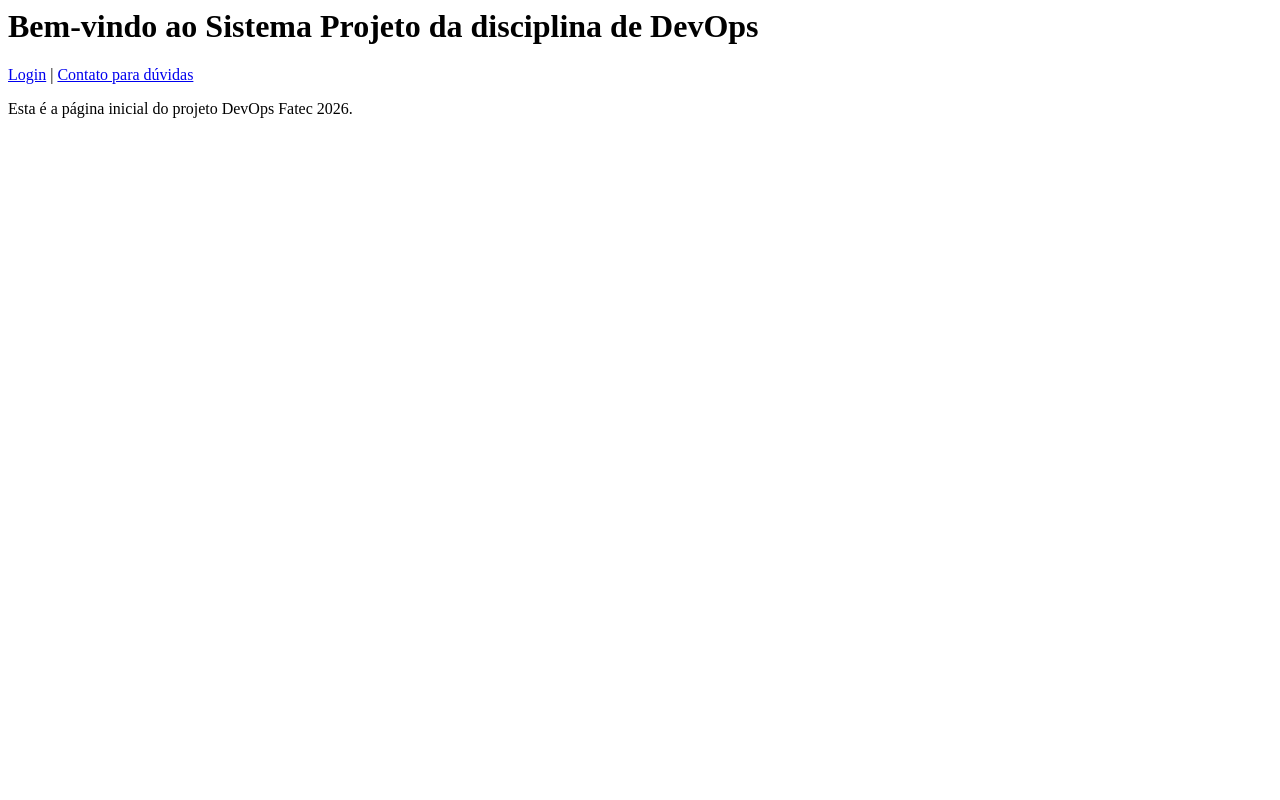
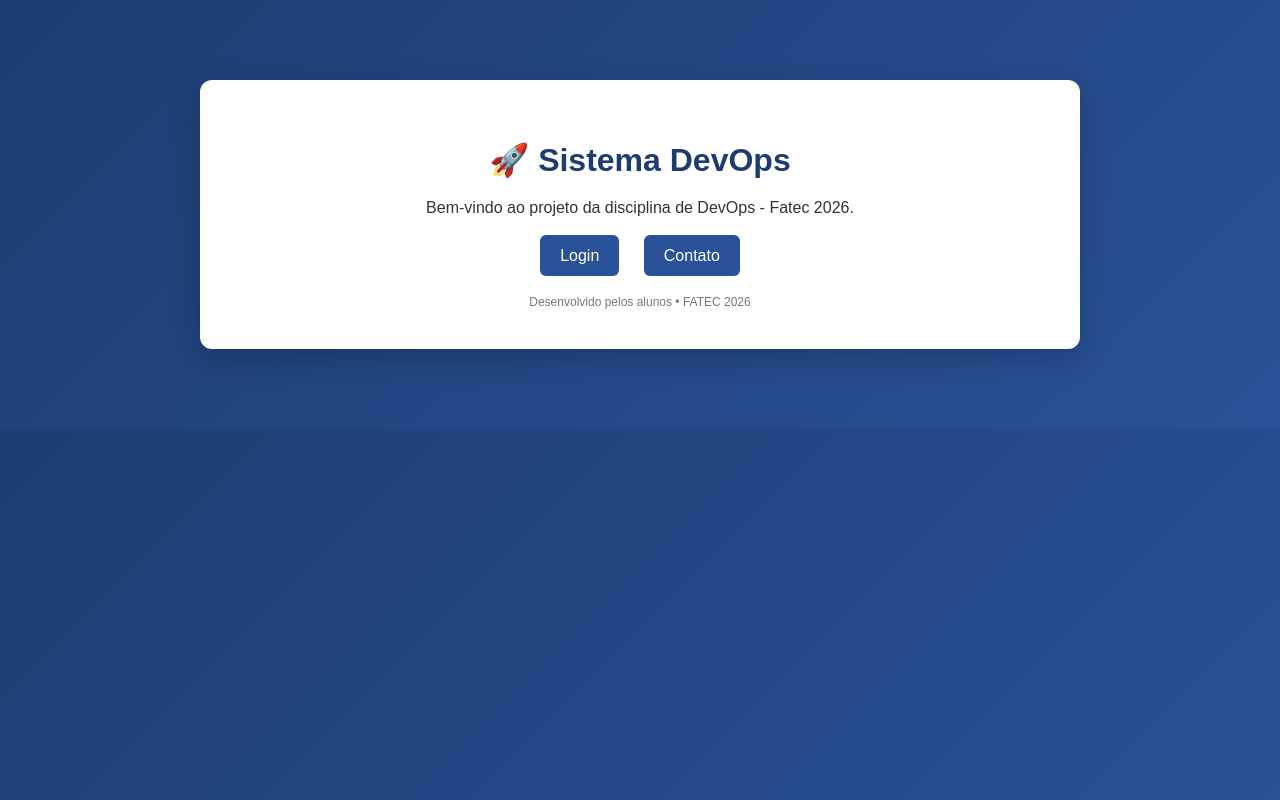
Before and after one commit to thigber/Projeto_devops_Fatec, a plain HTML site: page index.html in a window 1280 px wide. Drawn offline with Linux system fonts and the light colour scheme.

Commit message:
Terceira correção no código

```diff
--- a/index.html
+++ b/index.html
@@ -1,18 +1,83 @@
+<!DOCTYPE html>
 <html lang="pt-br">
 <head>
     <meta charset="UTF-8">
-    <title>Home</title>
+    <title>Home - Sistema DevOps</title>
+
+    <style>
+        body {
+            margin: 0;
+            font-family: Arial, Helvetica, sans-serif;
+            background: linear-gradient(135deg, #1e3c72, #2a5298);
+            color: #333;
+        }
+
+        .container {
+            max-width: 800px;
+            margin: 80px auto;
+            background: #ffffff;
+            padding: 40px;
+            border-radius: 12px;
+            box-shadow: 0 10px 30px rgba(0,0,0,0.2);
+            text-align: center;
+        }
+
+        h1 {
+            color: #1e3c72;
+            margin-bottom: 20px;
+        }
+
+        p {
+            font-size: 16px;
+            margin-bottom: 30px;
+        }
+
+        .menu {
+            margin-bottom: 30px;
+        }
+
+        .menu a {
+            text-decoration: none;
+            margin: 0 10px;
+            padding: 12px 20px;
+            background-color: #2a5298;
+            color: white;
+            border-radius: 6px;
+            transition: 0.3s;
+        }
+
+        .menu a:hover {
+            background-color: #1e3c72;
+        }
+
+        footer {
+            margin-top: 30px;
+            font-size: 12px;
+            color: #777;
+        }
+    </style>
 </head>
+
 <body>
 
-    <h1>Bem-vindo ao Sistema Projeto da disciplina de DevOps</h1>
+    <div class="container">
 
-    <nav>
-        <a href="login.html">Login</a> |
-        <a href="contato.html">Contato para dúvidas</a>
-    </nav>
+        <h1>🚀 Sistema DevOps</h1>
 
-    <p>Esta é a página inicial do projeto DevOps Fatec 2026.</p>
+        <p>
+            Bem-vindo ao projeto da disciplina de DevOps - Fatec 2026.
+        </p>
+
+        <div class="menu">
+            <a href="login.html">Login</a>
+            <a href="contato.html">Contato</a>
+        </div>
+
+        <footer>
+            Desenvolvido pelos alunos • FATEC 2026
+        </footer>
+
+    </div>
 
 </body>
 </html>
```
